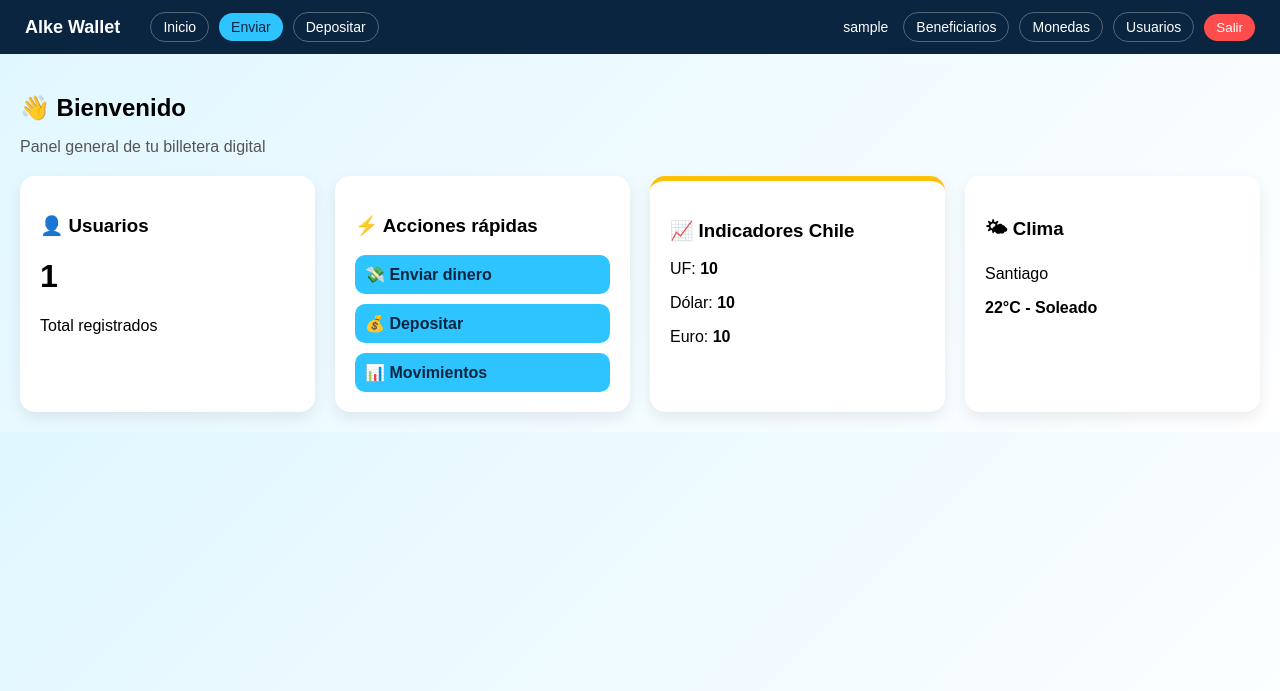
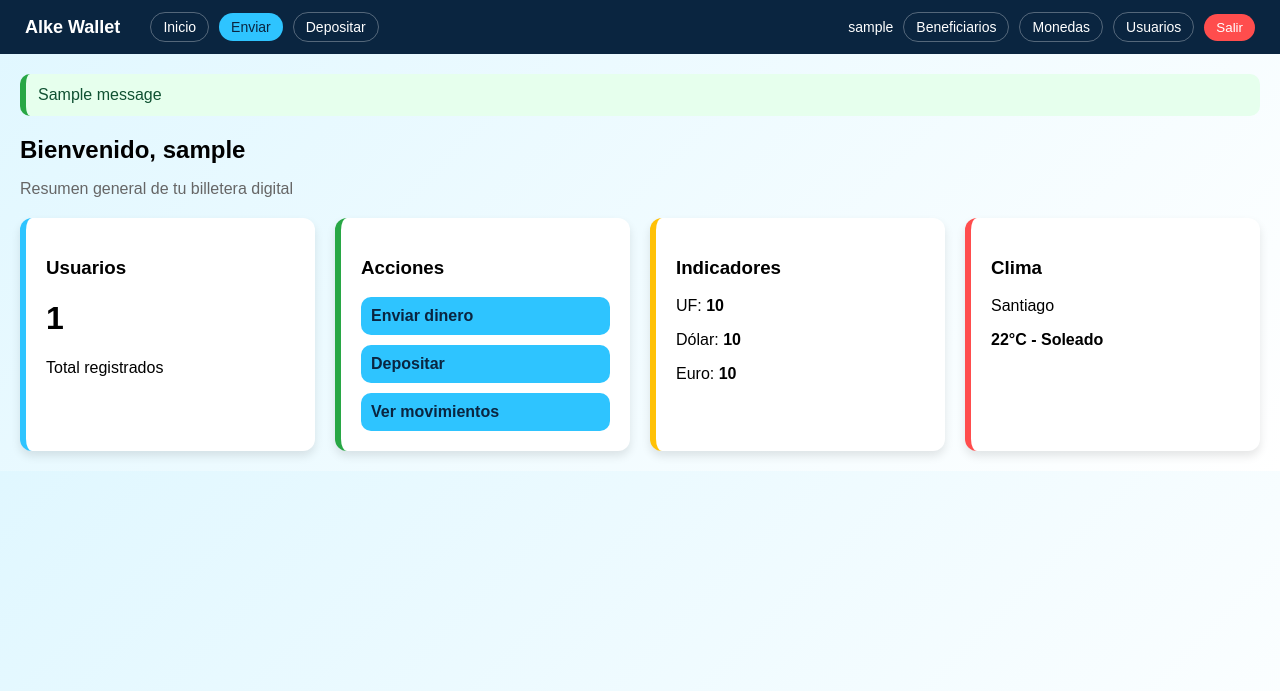
Before and after one commit to Auditor2003/Proyecto_Modulo_7_ABP, a Django app: page / in a window 1280 px wide. Shown: the top 691 px of the page. Run offline with Django 5.2, Linux system fonts and the light colour scheme; a user stored in the database is signed in; tables that the repository leaves empty hold one stand-in row (values such as "Sample post"); one stand-in notice (Sample message) is shown; a database or web service that is not in the repository returns one stand-in record (values such as "Sample title"); data that the repository does not hold is empty.

Commit message:
Mejora diseño UX

```diff
--- a/gestion/templates/base.html
+++ b/gestion/templates/base.html
@@ -20,7 +20,6 @@ nav {
     align-items:center;
 }
 
-/* LOGO */
 .logo {
     color:white;
     font-weight:bold;
@@ -28,14 +27,12 @@ nav {
     margin-right:20px;
 }
 
-/* CONTENEDORES */
 .nav-left, .nav-right {
     display:flex;
     align-items:center;
     gap:10px;
 }
 
-/* BOTONES NAV */
 .nav-btn {
     background:transparent;
     color:white;
@@ -52,7 +49,6 @@ nav {
     color:#0a2540;
 }
 
-/* BOTÓN PRINCIPAL */
 .nav-btn.primary {
     background:#2ec4ff;
     color:#0a2540;
@@ -64,7 +60,6 @@ nav {
     color:white;
 }
 
-/* LOGOUT */
 .logout-btn {
     background:#ff4d4d;
     border:none;
@@ -72,18 +67,41 @@ nav {
     padding:6px 12px;
     border-radius:20px;
     cursor:pointer;
-    transition:0.2s;
 }
 
 .logout-btn:hover {
     background:#cc0000;
 }
 
-/* USER */
 .user {
     color:white;
     font-size:14px;
-    margin-right:5px;
+}
+
+/* MENSAJES */
+.alert {
+    margin-bottom:15px;
+    padding:12px;
+    border-radius:10px;
+    font-weight:500;
+}
+
+.alert.success {
+    background:#e6ffed;
+    color:#0f5132;
+    border-left:6px solid #28a745;
+}
+
+.alert.error {
+    background:#ffe6e6;
+    color:#842029;
+    border-left:6px solid #dc3545;
+}
+
+.alert.info {
+    background:#e7f3ff;
+    color:#084298;
+    border-left:6px solid #0d6efd;
 }
 
 /* CONTENIDO */
@@ -107,19 +125,15 @@ nav {
 <body>
 
 <nav>
-
 <div class="nav-left">
     <span class="logo">Alke Wallet</span>
-
     <a href="{% url 'home' %}" class="nav-btn">Inicio</a>
     <a href="{% url 'transaccion_create' %}" class="nav-btn primary">Enviar</a>
     <a href="{% url 'deposito_create' %}" class="nav-btn">Depositar</a>
 </div>
 
 <div class="nav-right">
-
 {% if user.is_authenticated %}
-
     <span class="user">{{ user.username }}</span>
 
     <a href="{% url 'beneficiario_list' %}" class="nav-btn">Beneficiarios</a>
@@ -130,20 +144,25 @@ nav {
         {% csrf_token %}
         <button type="submit" class="logout-btn">Salir</button>
     </form>
-
 {% else %}
-
     <a href="{% url 'login' %}" class="nav-btn">Iniciar sesión</a>
     <a href="{% url 'register' %}" class="nav-btn primary">Registrarse</a>
-
 {% endif %}
-
 </div>
-
 </nav>
 
 <div class="container">
+
+{% if messages %}
+    {% for message in messages %}
+        <div class="alert {{ message.tags }}">
+            {{ message }}
+        </div>
+    {% endfor %}
+{% endif %}
+
 {% block content %}{% endblock %}
+
 </div>
 
 </body>
--- a/gestion/templates/gestion/dashboard.html
+++ b/gestion/templates/gestion/dashboard.html
@@ -2,10 +2,14 @@
 
 {% block content %}
 
-<h2 style="margin-bottom:10px;">👋 Bienvenido{% if usuario_activo %}, {{ usuario_activo.nombre }}{% endif %}</h2>
-<p style="color:#555; margin-bottom:20px;">Panel general de tu billetera digital</p>
+<h2 style="margin-bottom:5px;">
+    Bienvenido, {{ user.username }}
+</h2>
 
-<!-- ALERTA SUAVE -->
+<p style="color:#666; margin-bottom:20px;">
+    Resumen general de tu billetera digital
+</p>
+
 {% if not hay_usuarios or not hay_monedas %}
 <div style="
     background:#fff3cd;
@@ -16,82 +20,52 @@
     font-weight:500;
 ">
     {% if not hay_usuarios %}
-        ⚠️ Debes crear un usuario para comenzar
-        <a href="{% url 'usuario_create' %}" class="mini-btn">Crear usuario</a>
+        Debes crear un usuario
+        <a href="{% url 'usuario_create' %}">Crear usuario</a>
     {% elif not hay_monedas %}
-        ⚠️ Luego de crear usuario, debes crear una moneda
-        <a href="{% url 'moneda_create' %}" class="mini-btn">Crear moneda</a>
+        Debes crear una moneda
+        <a href="{% url 'moneda_create' %}">Crear moneda</a>
     {% endif %}
 </div>
 {% endif %}
 
-
-<!-- GRID -->
 <div class="grid">
 
-    <!-- USUARIOS -->
-    <div class="card">
-        <h3>👤 Usuarios</h3>
+    <div class="card" style="border-left:6px solid #2ec4ff;">
+        <h3>Usuarios</h3>
         <h1>{{ usuarios|length }}</h1>
         <p>Total registrados</p>
     </div>
 
-    <!-- ACCIONES -->
-    <div class="card">
-        <h3>⚡ Acciones rápidas</h3>
-
-        <a href="{% url 'transaccion_create' %}" class="action-btn">💸 Enviar dinero</a>
-        <a href="{% url 'deposito_create' %}" class="action-btn">💰 Depositar</a>
-        <a href="{% url 'transaccion_list' %}" class="action-btn">📊 Movimientos</a>
+    <div class="card" style="border-left:6px solid #28a745;">
+        <h3>Acciones</h3>
+        <a href="{% url 'transaccion_create' %}" class="action-btn">Enviar dinero</a>
+        <a href="{% url 'deposito_create' %}" class="action-btn">Depositar</a>
+        <a href="{% url 'transaccion_list' %}" class="action-btn">Ver movimientos</a>
     </div>
 
-    <!-- INDICADORES -->
-    <div class="card highlight">
-        <h3>📈 Indicadores Chile</h3>
+    <div class="card" style="border-left:6px solid #ffc107;">
+        <h3>Indicadores</h3>
         <p>UF: <strong>{{ uf }}</strong></p>
         <p>Dólar: <strong>{{ dolar }}</strong></p>
         <p>Euro: <strong>{{ euro }}</strong></p>
     </div>
 
-    <!-- CLIMA -->
-    <div class="card">
-        <h3>🌤 Clima</h3>
+    <div class="card" style="border-left:6px solid #ff4d4d;">
+        <h3>Clima</h3>
         <p>Santiago</p>
         <p><strong>22°C - Soleado</strong></p>
     </div>
 
 </div>
 
-
 <style>
-
-/* GRID */
 .grid {
     display:grid;
     grid-template-columns: repeat(auto-fit, minmax(250px, 1fr));
     gap:20px;
 }
 
-/* CARDS */
-.card {
-    background:white;
-    padding:20px;
-    border-radius:15px;
-    box-shadow:0 6px 15px rgba(0,0,0,0.08);
-    transition:0.3s;
-}
-
-.card:hover {
-    transform:translateY(-6px);
-    box-shadow:0 12px 25px rgba(0,0,0,0.12);
-}
-
-/* DESTACADO */
-.highlight {
-    border-top:5px solid #ffc107;
-}
-
-/* BOTONES */
 .action-btn {
     display:block;
     margin-top:10px;
@@ -101,25 +75,12 @@
     border-radius:10px;
     text-decoration:none;
     font-weight:bold;
-    transition:0.2s;
 }
 
 .action-btn:hover {
     background:#00a8e8;
     color:white;
 }
-
-/* MINI BOTON */
-.mini-btn {
-    margin-left:10px;
-    background:#0a2540;
-    color:white;
-    padding:6px 10px;
-    border-radius:8px;
-    text-decoration:none;
-    font-size:13px;
-}
-
 </style>
 
 {% endblock %}
```
